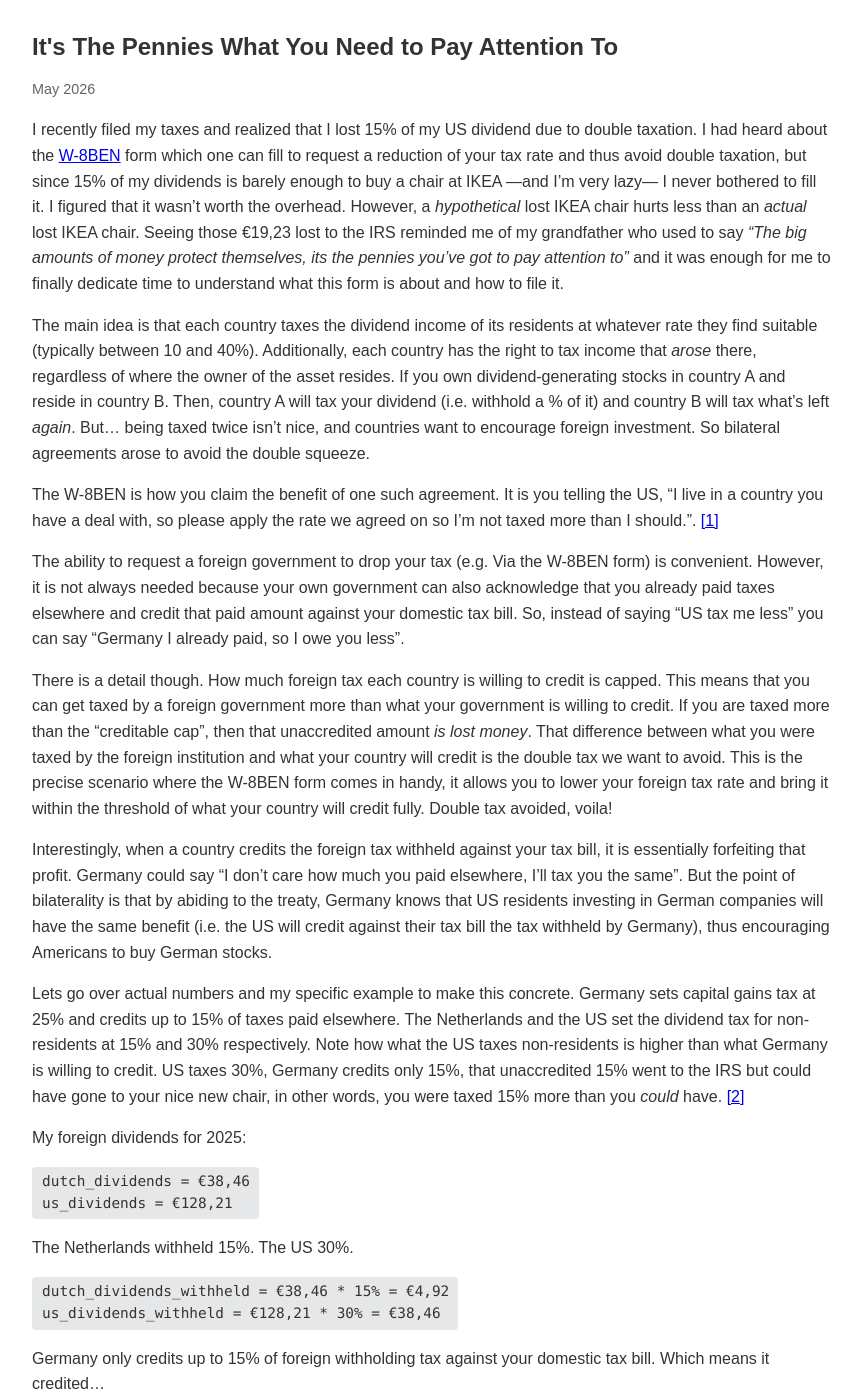
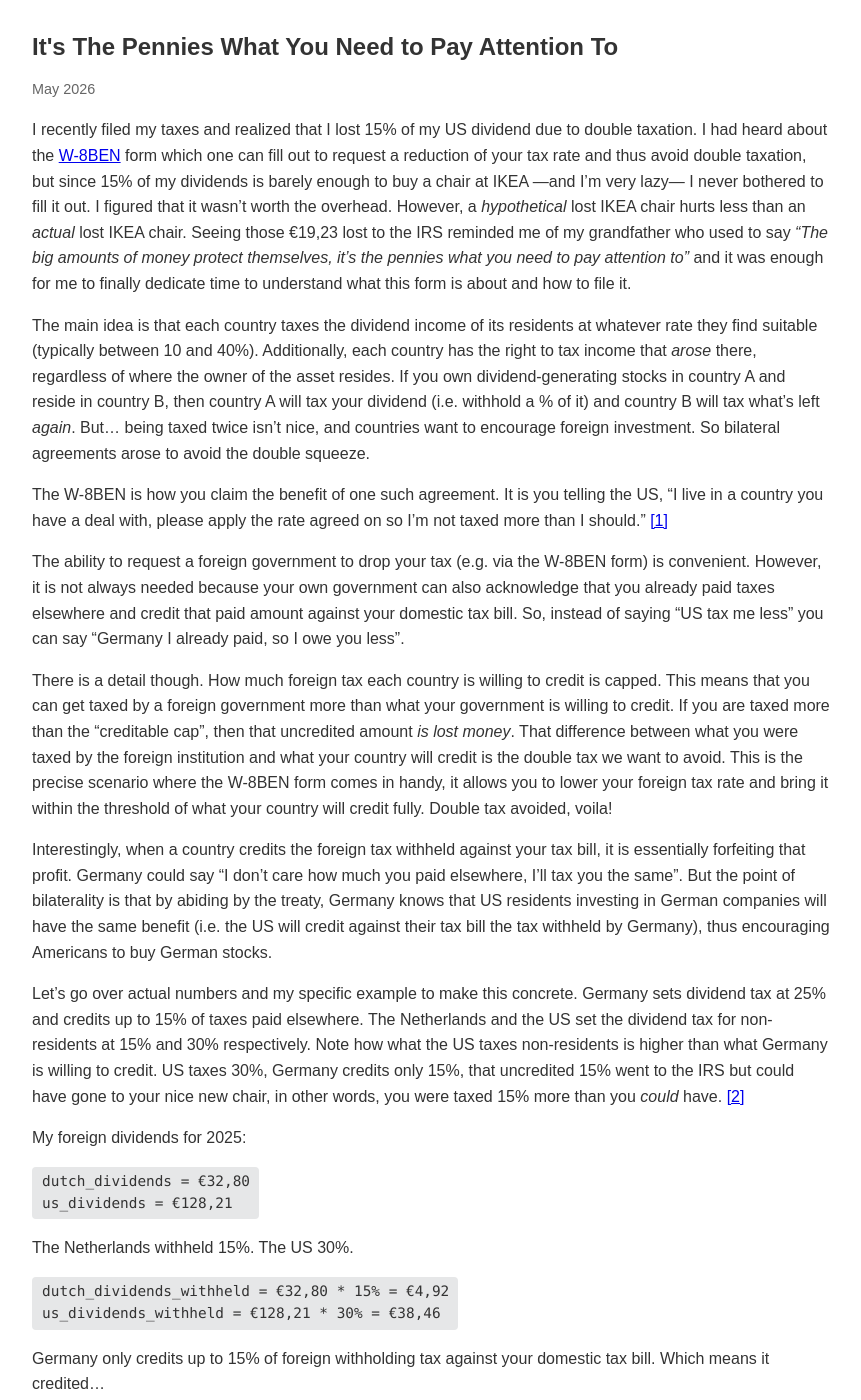
Before and after one commit to Sam1320/Sam1320.github.io, a Jekyll site: the page built from _posts/2026-05-16-its-the-pennies-what-you-gotta-pay-attention-to.md, in a window 1280 px wide and 1400 px high. Shown: the whole window, without its empty margins (208-1069 px from the left). Built offline with Jekyll 4.4.1, drawn with Linux system fonts in a browser that asks for light colours; some of the changed text lies outside the part shown.

Commit message:
fix: improve clarity and consistency in W-8BEN form explanation and tax implications

```diff
--- a/_posts/2026-05-16-its-the-pennies-what-you-gotta-pay-attention-to.md
+++ b/_posts/2026-05-16-its-the-pennies-what-you-gotta-pay-attention-to.md
@@ -3,52 +3,50 @@
 layout: post
 draft: true
 ---
-<!-- title: It's The Pennies You've got to Watch out for -->
 
-I recently filed my taxes and realized that I lost 15% of my US dividend due to double taxation. I had heard about the [W-8BEN](https://www.irs.gov/pub/irs-pdf/fw8ben.pdf) form which one can fill to request a reduction of your tax rate and thus avoid double taxation, but since 15% of my dividends is barely enough to buy a chair at IKEA —and I'm very lazy— I never bothered to fill it. I figured that it wasn't worth the overhead. However, a _hypothetical_ lost IKEA chair hurts less than an _actual_ lost IKEA chair. Seeing those €19,23 lost to the IRS reminded me of my grandfather who used to say _"The big amounts of money protect themselves, its the pennies you've got to pay attention to"_ and it was enough for me to finally dedicate time to understand what this form is about and how to file it.
+I recently filed my taxes and realized that I lost 15% of my US dividend due to double taxation. I had heard about the [W-8BEN](https://www.irs.gov/pub/irs-pdf/fw8ben.pdf) form which one can fill out to request a reduction of your tax rate and thus avoid double taxation, but since 15% of my dividends is barely enough to buy a chair at IKEA —and I'm very lazy— I never bothered to fill it out. I figured that it wasn't worth the overhead. However, a _hypothetical_ lost IKEA chair hurts less than an _actual_ lost IKEA chair. Seeing those €19,23 lost to the IRS reminded me of my grandfather who used to say _"The big amounts of money protect themselves, it's the pennies what you need to pay attention to"_ and it was enough for me to finally dedicate time to understand what this form is about and how to file it.
 
-The main idea is that each country taxes the dividend income of its residents at whatever rate they find suitable (typically between 10 and 40%). Additionally, each country has the right to tax income that _arose_ there, regardless of where the owner of the asset resides. If you own dividend-generating stocks in country A and reside in country B. Then, country A will tax your dividend (i.e. withhold a % of it) and country B will tax what's left _again_. But... being taxed twice isn't nice, and countries want to encourage foreign investment. So bilateral agreements arose to avoid the double squeeze.
+The main idea is that each country taxes the dividend income of its residents at whatever rate they find suitable (typically between 10 and 40%). Additionally, each country has the right to tax income that _arose_ there, regardless of where the owner of the asset resides. If you own dividend-generating stocks in country A and reside in country B, then country A will tax your dividend (i.e. withhold a % of it) and country B will tax what's left _again_. But... being taxed twice isn't nice, and countries want to encourage foreign investment. So bilateral agreements arose to avoid the double squeeze.
 
-The W-8BEN is how you claim the benefit of one such agreement. It is you telling the US, "I live in a country you have a deal with, so please apply the rate we agreed on so I'm not taxed more than I should.". <a href="#fn1">[1]</a>
+The W-8BEN is how you claim the benefit of one such agreement. It is you telling the US, "I live in a country you have a deal with, please apply the rate agreed on so I'm not taxed more than I should." <a href="#fn1">[1]</a>
 
-The ability to request a foreign government to drop your tax (e.g. Via the W-8BEN form) is convenient.  However, it is not always needed because your own government can also acknowledge that you already paid taxes elsewhere and credit that paid amount against your domestic tax bill. So, instead of saying "US tax me less" you can say "Germany I already paid, so I owe you less".
+The ability to request a foreign government to drop your tax (e.g. via the W-8BEN form) is convenient. However, it is not always needed because your own government can also acknowledge that you already paid taxes elsewhere and credit that paid amount against your domestic tax bill. So, instead of saying "US tax me less" you can say "Germany I already paid, so I owe you less".
 
-There is a detail though. How much foreign tax each country is willing to credit is capped. This means that you can get taxed by a foreign government more than what your government is willing to credit. If you are taxed more than the "creditable cap", then that unaccredited amount *is lost money*. That difference between what you were taxed by the foreign institution and what your country will credit is the double tax we want to avoid. This is the precise scenario where the W-8BEN form comes in handy, it allows you to lower your foreign tax rate and bring it within the threshold of what your country will credit fully. Double tax avoided, voila!
+There is a detail though. How much foreign tax each country is willing to credit is capped. This means that you can get taxed by a foreign government more than what your government is willing to credit. If you are taxed more than the "creditable cap", then that uncredited amount *is lost money*. That difference between what you were taxed by the foreign institution and what your country will credit is the double tax we want to avoid. This is the precise scenario where the W-8BEN form comes in handy, it allows you to lower your foreign tax rate and bring it within the threshold of what your country will credit fully. Double tax avoided, voila!
 
-Interestingly, when a country credits the foreign tax withheld against your tax bill, it is essentially forfeiting that profit. Germany could say "I don't care how much you paid elsewhere, I'll tax you the same". But the point of bilaterality is that by abiding to the treaty, Germany knows that US residents investing in German companies will have the same benefit (i.e. the US will credit against their tax bill the tax withheld by Germany), thus encouraging Americans to buy German stocks.
+Interestingly, when a country credits the foreign tax withheld against your tax bill, it is essentially forfeiting that profit. Germany could say "I don't care how much you paid elsewhere, I'll tax you the same". But the point of bilaterality is that by abiding by the treaty, Germany knows that US residents investing in German companies will have the same benefit (i.e. the US will credit against their tax bill the tax withheld by Germany), thus encouraging Americans to buy German stocks.
 
-Lets go over actual numbers and my specific example to make this concrete. Germany sets capital gains tax at 25%
- and credits up to 15% of taxes paid elsewhere. The Netherlands and the US set the dividend tax for non-residents at 15% and 30% respectively. Note how what the US taxes non-residents is higher than what Germany is willing to credit. US taxes 30%, Germany credits only 15%, that unaccredited 15% went to the IRS but could have gone to your nice new chair, in other words, you were taxed 15% more than you _could_ have. <a href="#fn2">[2]</a>
+Let's go over actual numbers and my specific example to make this concrete. Germany sets dividend tax at 25% and credits up to 15% of taxes paid elsewhere. The Netherlands and the US set the dividend tax for non-residents at 15% and 30% respectively. Note how what the US taxes non-residents is higher than what Germany is willing to credit. US taxes 30%, Germany credits only 15%, that uncredited 15% went to the IRS but could have gone to your nice new chair, in other words, you were taxed 15% more than you _could_ have. <a href="#fn2">[2]</a>
 
 My foreign dividends for 2025:
 
 
-<div class="calculation">dutch_dividends = €38,46
+<div class="calculation">dutch_dividends = €32,80
 us_dividends = €128,21</div>
 
 
 The Netherlands withheld 15%. The US 30%.
 
-<div class="calculation">dutch_dividends_withheld = €38,46 * 15% = €4,92
+<div class="calculation">dutch_dividends_withheld = €32,80 * 15% = €4,92
 us_dividends_withheld = €128,21 * 30% = €38,46</div>
 
 Germany only credits up to 15% of foreign withholding tax against your domestic tax bill. Which means it credited...
 
-<div class="calculation">dutch_dividends_withheld_credited = €38,46 * 15% = €4,92
+<div class="calculation">dutch_dividends_withheld_credited = €32,80 * 15% = €4,92
 us_dividends_withheld_credited = €128,21 * 15% = €19,23</div>
 
 
 Germany credited the full €4,92 of my Dutch dividends withheld, but it credited only half of my US dividends withheld, i.e. €38,46 / 2 = €19,23. Meaning I lost the other €19,23. My grandfather would not be particularly proud. <a href="#fn3">[3]</a>
 
-To avoid future pennies from being lost —and make grandpa proud— you can fill the W-8BEN form through your broker and lower your US withholding tax rate. In the case of Germany, filling it will lower the US dividend tax withheld from 30% to 15%. In my case meaning an extra €19,23 in my pocket.
+To keep future pennies from being lost —and make grandpa proud— you can fill out the W-8BEN form through your broker and lower your US withholding tax rate. In the case of Germany, filling it out will lower the US dividend tax withheld from 30% to 15%. In my case meaning an extra €19,23 in my pocket.
 
-So, go fill your W-8BEN form and start thinking about what piece of nice furniture to buy with that extra money you'll be getting.
+So, go file your W-8BEN form and start thinking about what piece of nice furniture to buy with that extra money you'll be getting.
 
 
 <div class="notes-divider"><span> Notes </span></div>
 
-<p id="fn1">[1] I added a direct link to the form provided by the IRS, but you normally file this through your broker.
+<p id="fn1">[1] I added a direct link to the form provided by the IRS, but you normally file this through your broker.</p>
 
-<p id="fn2">[2] I didn't know how often do these rates change and wanted to provide snapshots of the law as sources here in case they change by the time you read this post. But it turns out that international dividend tax rates are incredibly stable, they have not changed in over a decade. But, these can change anyways here are the <a href="https://business.gov.nl/regulations/dividend-tax/">Dutch</a>, <a href="https://www.law.cornell.edu/uscode/text/26/871">US</a> and <a href="https://www.gesetze-im-internet.de/estg/__32d.html" target="_blank">German</a> sources. </p>
+<p id="fn2">[2] I didn't know how often these rates change and wanted to provide snapshots of the law as sources here in case they change by the time you read this post. But it turns out that international dividend tax rates are incredibly stable, they have not changed in over a decade. But, these can change anyways, so here are the <a href="https://business.gov.nl/regulations/dividend-tax/">Dutch</a>, <a href="https://www.law.cornell.edu/uscode/text/26/871">US</a> and <a href="https://www.gesetze-im-internet.de/estg/__32d.html" target="_blank">German</a> sources. </p>
 
-<p id="fn3">[3] I said I "lost" the other €19 but you can actually reclaim over-withheld tax by filling a 1040-NR form.
+<p id="fn3">[3] I said I "lost" the other €19 but you can actually reclaim over-withheld tax by filling out a 1040-NR form.</p>
```
